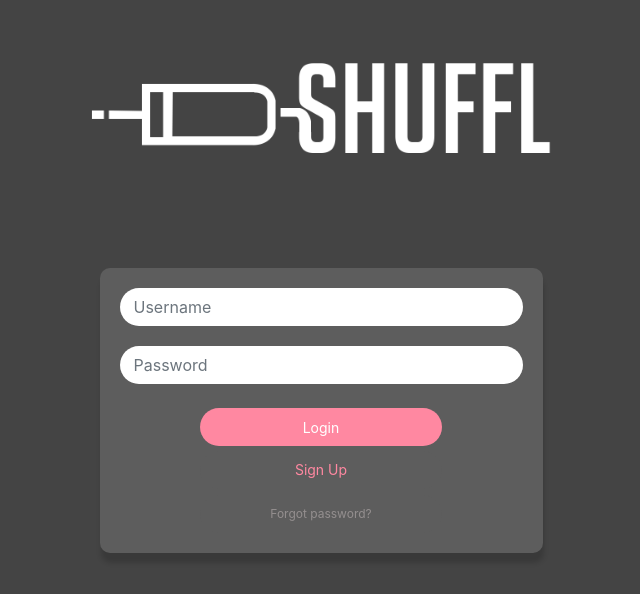
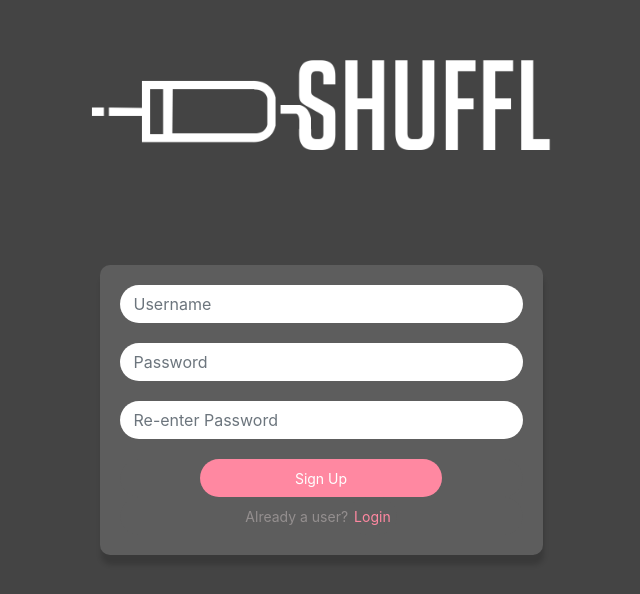
Before and after one commit to issackj1/Shuffl, a React (Create React App) app in the folder shuffl/: page / in a window 1280 px wide. Shown: the part 150-744 px from the top of the page, without its empty margins (319-959 px from the left). Built offline with nearby package versions, Linux system fonts and the light colour scheme.

Commit message:
Updated SignUp.js
Fixed button text, added re-enterpassword form.
ToDo: terms and agreements, birthday

```diff
--- a/shuffl/src/App.js
+++ b/shuffl/src/App.js
@@ -2,6 +2,7 @@ import React, { Component } from 'react';
 import { BrowserRouter as Router, Route } from "react-router-dom";
 import './App.css';
 import LogIn from "./components/LogIn";
+import SignUp from "./components/SignUp";
 import "bootstrap/dist/css/bootstrap.min.css";
 
 class App extends Component {
@@ -9,7 +10,7 @@ class App extends Component {
     return (
         <Router>
           <div className="container">
-            <Route path={"/"} exact component={LogIn} />
+            <Route path={"/"} exact component={SignUp} />
           </div>
         </Router>
     );
--- a/shuffl/src/components/SignUp.js
+++ b/shuffl/src/components/SignUp.js
@@ -1,6 +1,6 @@
 import React, { Component } from 'react';
 import logo from '../shuffl_logo_white.png';
-import '../css/LogIn.css';
+import '../css/SignUp.css';
 import Form from 'react-bootstrap/Form';
 // import Button from 'react-bootstrap/Button';
 
@@ -21,21 +21,26 @@ class LogIn extends Component {
                             <Form.Group controlId={"formBasicPassword"}>
                                 <Form.Control type="password" placeholder="  Password" />
                             </Form.Group>
+                            <Form.Group controlId={"formBasicPassword"}>
+                                <Form.Control type="password" placeholder="  Re-enter Password" />
+                            </Form.Group>
 
                             {/*<Button variant={"primary"} type={"login"}>*/}
                             {/*Login*/}
                             {/*</Button>*/}
                             <div className="butlogin">
                                 {/*<a href="www.google.com" className="loginhere"><button>Click Me</button></a>*/}
-                                <button className="button loginhere">Login</button>
+                                <button className="button signuphere">Sign Up</button>
                             </div>
+
+
 
                             {/*<Button variant={"secondary"} type={"signup"}>*/}
                             {/*Sign Up*/}
                             {/*</Button>*/}
-                            <div className="butsignup">
+                            <div className="butlogin">
                                 {/*<a href="www.yahoo.com" className="signuphere"><button>Click Me2</button></a>*/}
-                                <button className="button signuphere">Sign Up</button>
+                                Already a user?<button className="button loginhere">Login</button>
                             </div>
 
                         </Form>
--- a/shuffl/src/css/SignUp.css
+++ b/shuffl/src/css/SignUp.css
@@ -76,23 +76,24 @@
     height: 38px;
 }
 
-.loginhere {
+.signuphere {
     border-radius: 20px;
     color: white;
     background-color: #FF88A1;
     font-size: 14px;
 }
 
-.signuphere {
+.butlogin{
+    border-radius: 20px;
+    color: #948F8F;
+    background-color: #5D5D5D;
+    font-size: 14px;
+}
+
+.loginhere {
     border-radius: 20px;
     color: #FF88A1;
     background-color: #5D5D5D;
     font-size: 14px;
+    width: auto;
 }
-
-.forgotpass {
-    border-radius: 20px;
-    color: #948F8F;
-    background-color: #5D5D5D;
-    font-size: 12px;
-}
```
